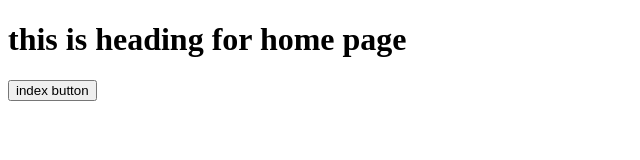
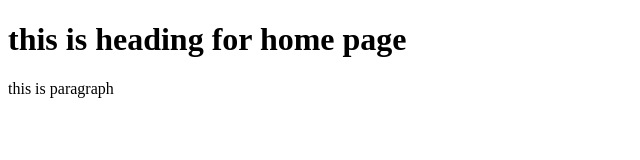
Before and after one commit to umk92/git, a plain HTML site: page index.html in a window 1280 px wide. Shown: the full height of the page, 0-640 px from the left. Drawn offline with Linux system fonts and the light colour scheme.

Commit message:
Updated Everything

```diff
--- a/index.html
+++ b/index.html
@@ -8,6 +8,6 @@
 </head>
 <body>
     <h1>this is heading for home page </h1>
-    <button>index button</button>
+    <p>this is paragraph</p>
 </body>
 </html>
```
Also changed, not shown: about.html (+1 -2 lines), address.html (+1 -0 lines), contact.html (+1 -0 lines).
